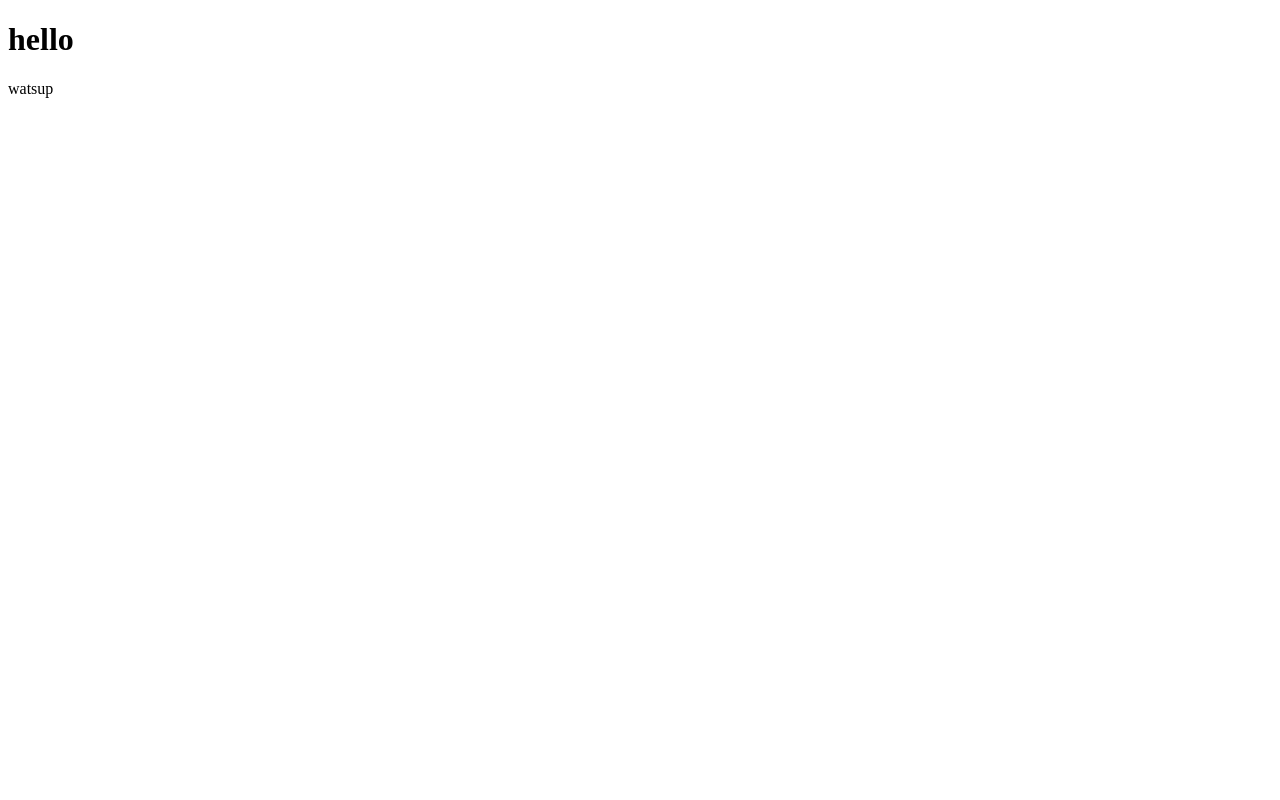
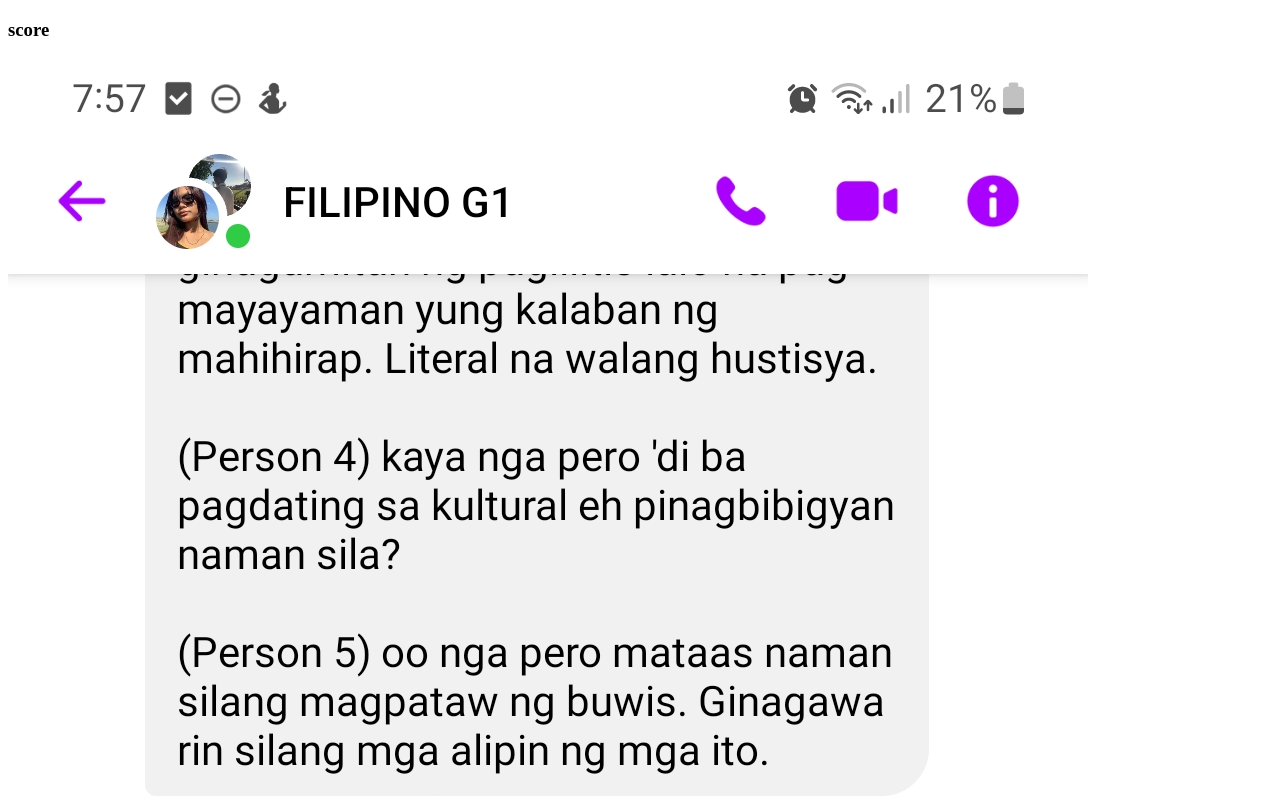
Before and after one commit to athenapay/Test, a plain HTML site: page index.html in a window 1280 px wide. Shown: the top 800 px of the page. Drawn offline with Linux system fonts and the light colour scheme.

Commit message:
Update index.html

```diff
--- a/index.html
+++ b/index.html
@@ -3,6 +3,14 @@
   <head>
     <meta charset="utf-8">
     <title>Candy Crush</title>
-    <h1>hello</h1>
-    <p>watsup</p>
-    </html>
+
+  </head>
+  <body>
+    <div class="score-board">
+      <h3>score</h3>
+      <h1 id="score"></h1>
+    </div>
+    <div class="grid"></div>
+    <img src="Screenshot_20240506_195726_Messenger.jpg" alt="">
+  </body>
+</html>
```
